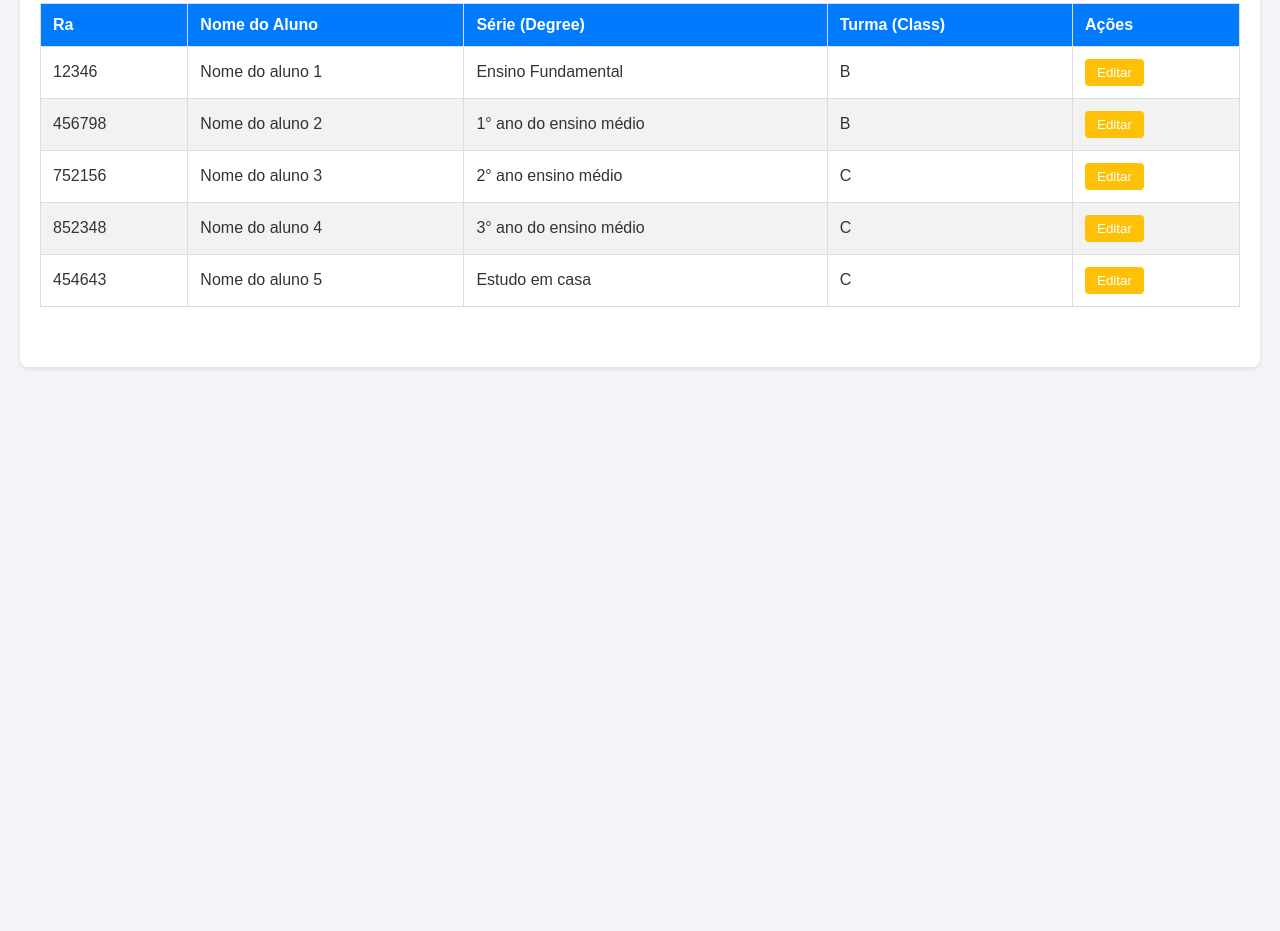
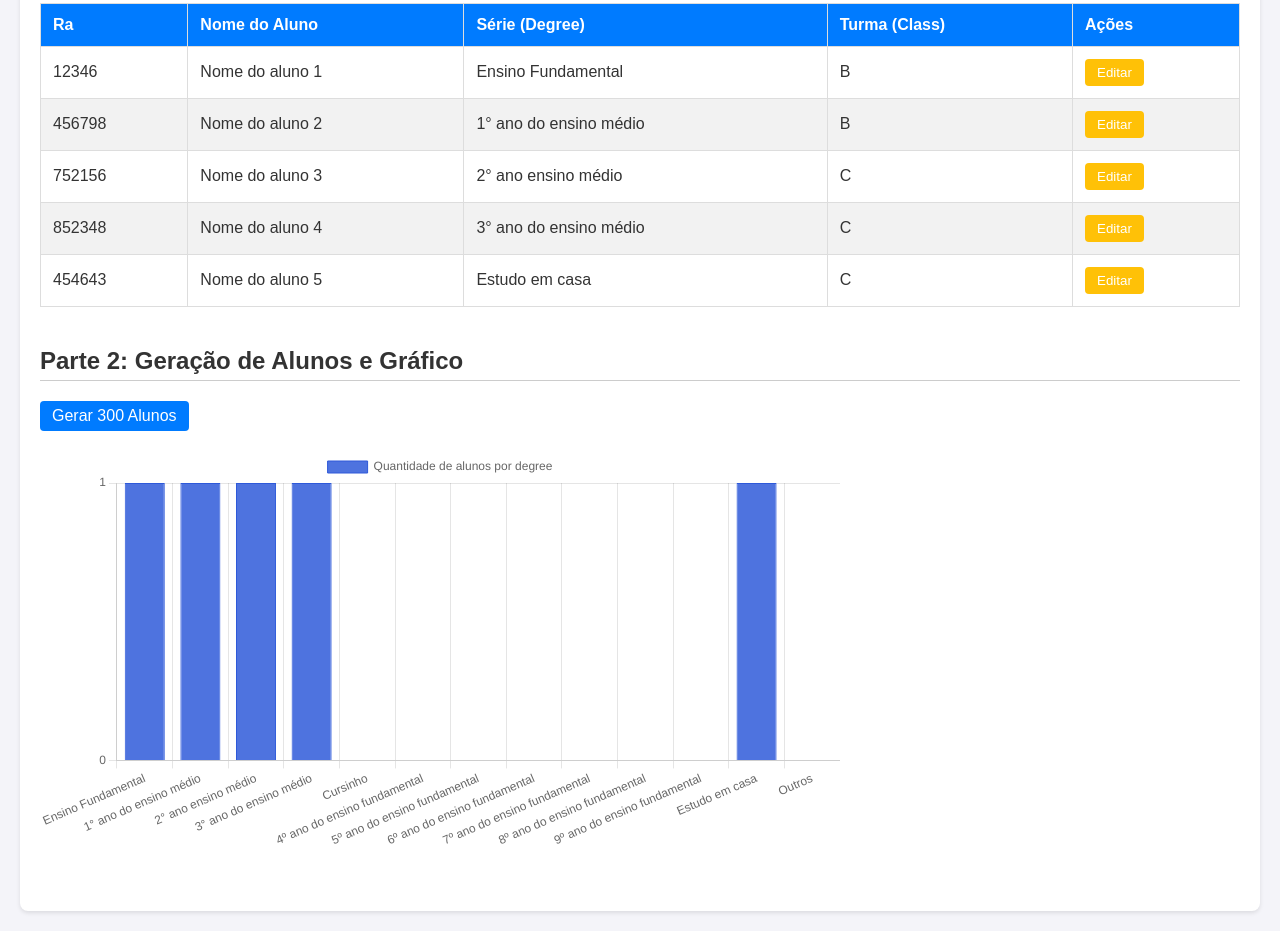
Before and after one commit to natdfernandes/Desafio_evolucional, a plain HTML site: page index.html in a window 1280 px wide. Shown: the part 311-1242 px from the top of the page. Before the commit the page ends 800 px from the top, so only its background shows below. Drawn offline with nearby package versions, Linux system fonts and the light colour scheme.

Commit message:
Tela 1 parte 2 concluida

```diff
--- a/app.js
+++ b/app.js
@@ -2,11 +2,14 @@ document.addEventListener('DOMContentLoaded', () => {
     const degreeFilter = document.getElementById('degree-filter');
     const classFilter = document.getElementById('class-filter');
     const studentsTableBody = document.getElementById('students-table-body');
+    const generateStudentsBtn = document.getElementById('generate-students-btn');
+    generateStudentsBtn.addEventListener("click", generateStudents);
 
     let students = [];
     let degrees = [];
     let classes = [];
     let processedStudents = [];
+    let chart = null;
 
     async function loadData() {
         try {
@@ -142,6 +145,7 @@ document.addEventListener('DOMContentLoaded', () => {
 
         processStudentData();
         renderTable();
+        renderChart();
     }
 
 
@@ -155,6 +159,7 @@ document.addEventListener('DOMContentLoaded', () => {
             saveChanges(row);
         } else if (target.classList.contains('cancel-btn')) {
             renderTable();
+            renderChart();
         }
     }
 
@@ -163,11 +168,75 @@ document.addEventListener('DOMContentLoaded', () => {
         populateFilters();
         processStudentData();
         renderTable();
+        renderChart();
 
         degreeFilter.addEventListener('change', renderTable);
         classFilter.addEventListener('change', renderTable);
         studentsTableBody.addEventListener('click', handleTableClick);
     }
 
+    function generateStudents() {
+        const total = students.length;
+        const degreeIds = degrees.map(d => d.id);
+        for (let i = 0; i < 300; i++) {
+            const id = total + i + 1;
+            const name = `Nome do aluno ${id}`;
+            const ra = Math.floor(Math.random() * 1000000);
+            const degreeId = degreeIds[Math.floor(Math.random() * degreeIds.length)];
+            const classId = Math.floor(Math.random() * classes.length);
+            const student = {
+                id,
+                name,
+                ra,
+                degreeId,
+                classId,
+            }
+            students.push(student)
+        }
+        processStudentData();
+        renderTable();
+        renderChart();
+    }
+
+    function renderChart() {
+        if (chart !== null) {
+            chart.destroy();
+        }
+        const degreeCountMap = new Map(degrees.map(d => [d.id, 0]));
+
+        students.forEach(s => {
+            degreeCountMap.set(s.degreeId, degreeCountMap.get(s.degreeId) + 1);
+        });
+
+        const labels = degrees.map(d => d.name);
+        const data = degrees.map(d => degreeCountMap.get(d.id));
+
+        const ctx = document.getElementById('students-by-degree-chart');
+
+        chart = new Chart(ctx, {
+            type: 'bar',
+            data: {
+                labels: labels,
+                datasets: [{
+                    label: 'Quantidade de alunos por degree',
+                    data: data,
+                    backgroundColor: '#4e73df',
+                    borderColor: '#2e59d9',
+                    borderWidth: 1
+                }]
+            },
+            options: {
+                responsive: true,
+                scales: {
+                    y: {
+                        beginAtZero: true,
+                        ticks: { stepSize: 1 }
+                    }
+                }
+            }
+        });
+
+    }
+
     loadData();
 });
--- a/index.html
+++ b/index.html
@@ -49,8 +49,19 @@
                 </table>
             </div>
         </section>
+
+        <section id="part2">
+            <h2>Parte 2: Geração de Alunos e Gráfico</h2>
+            <div class="controls-container">
+                <button id="generate-students-btn" class="action-button generate-btn">Gerar 300 Alunos</button>
+            </div>
+            <div class="chart-container">
+                <canvas id="students-by-degree-chart"></canvas>
+            </div>
+        </section>
     </main>
 
+    <script src="https://cdn.jsdelivr.net/npm/chart.js"></script>
     <script src="app.js"></script>
 </body>
 
--- a/style.css
+++ b/style.css
@@ -1,4 +1,3 @@
-/* Estilos Gerais */
 body {
     font-family: Arial, sans-serif;
     background-color: #f4f4f9;
@@ -38,7 +37,10 @@ h2 {
     margin-bottom: 20px;
 }
 
-/* Filtros */
+.controls-container {
+    margin-bottom: 20px;
+}
+
 .filters-container {
     display: flex;
     gap: 20px;
@@ -63,7 +65,6 @@ h2 {
     min-width: 200px;
 }
 
-/* Tabela */
 .table-container {
     overflow-x: auto;
 }
@@ -93,7 +94,6 @@ h2 {
     background-color: #e9ecef;
 }
 
-/* Ações */
 .action-button {
     padding: 6px 12px;
     border: none;
@@ -105,20 +105,21 @@ h2 {
 
 .edit-btn {
     background-color: #ffc107;
-    /* Amarelo */
 }
 
 .save-btn {
     background-color: #28a745;
-    /* Verde */
 }
 
 .cancel-btn {
     background-color: #dc3545;
-    /* Vermelho */
 }
 
-/* Campos de edição */
+.generate-btn {
+    background-color: #007bff;
+    font-size: 16px;
+}
+
 td input,
 td select {
     width: 95%;
@@ -126,3 +127,8 @@ td select {
     border: 1px solid #ccc;
     border-radius: 4px;
 }
+
+.chart-container {
+    margin-top: 20px;
+    max-width: 800px;
+}
```
